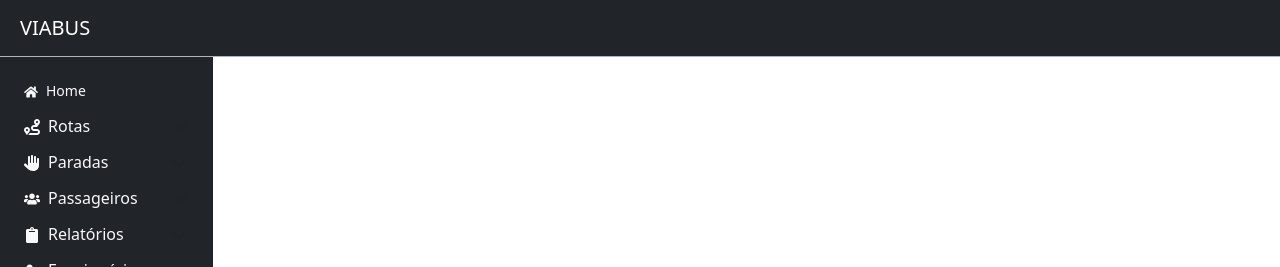
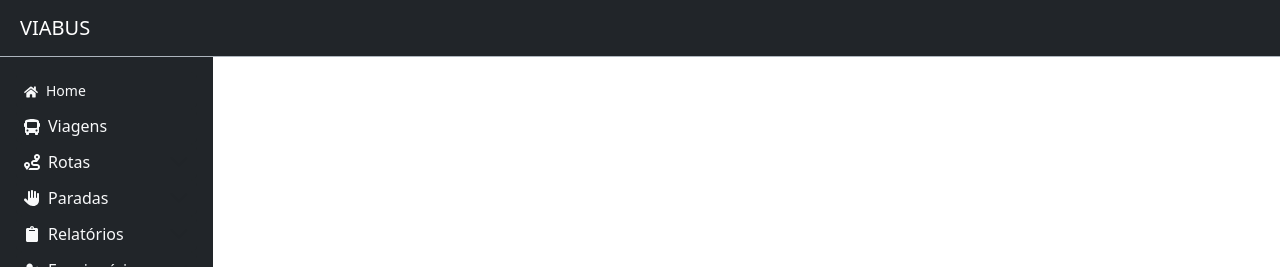
Before and after one commit to Kariellyy/viabus-front, a Next.js app: page /admin/stops/view in a window 1280 px wide. Shown: the top 267 px of the page. Built offline with nearby package versions, Linux system fonts and the light colour scheme.

Commit message:
refactor: atualizar sidebar

```diff
--- a/src/app/admin/stops/view/page.tsx
+++ b/src/app/admin/stops/view/page.tsx
@@ -1,5 +1,5 @@
 import React from 'react';
-import StopCard from '../components/StopCard'; // Importar o componente StopCard
+import StopCard from '../../../components/admin/stops/StopCard'; // Importar o componente StopCard
 
 const VisualizarParadasPage: React.FC = () => {
   // Simulação de dados de paradas
--- a/src/app/components/admin/sidebar.tsx
+++ b/src/app/components/admin/sidebar.tsx
@@ -4,16 +4,16 @@ import {
   FaHome,
   FaRoute,
   FaSignOutAlt,
-  FaUsers,
   FaClipboard,
   FaUserPlus,
   FaPlus,
-  FaList,
   FaBus,
   FaDollarSign,
   FaEye,
+  FaCircle,
+  FaClock,
 } from "react-icons/fa";
-import { FaHand } from "react-icons/fa6";
+import { FaCircleCheck, FaHand } from "react-icons/fa6";
 
 const Sidebar: React.FC = () => {
   return (
@@ -31,6 +31,63 @@ const Sidebar: React.FC = () => {
             Home
           </Link>
         </li>
+
+        {/* Accordion for Viagens */}
+        <div className="accordion-item bg-dark border-0">
+            <h2 className="accordion-header">
+              <button
+                className="accordion-button collapsed bg-dark text-light rounded-2 py-2 px-2" // Reduzido padding
+                type="button"
+                data-bs-toggle="collapse"
+                data-bs-target="#collapsePassageiros"
+                aria-expanded="false"
+                aria-controls="collapsePassageiros"
+              >
+                <FaBus className="me-2" />
+                Viagens
+              </button>
+            </h2>
+            <div
+              id="collapsePassageiros"
+              className="accordion-collapse collapse"
+              data-bs-parent="#accordionSidebar"
+            >
+              <div className="accordion-body p-0">
+                <ul className="list-unstyled small ms-3">
+                <li>
+                    {/* criar viagem */}
+                    <Link
+                      href="/admin/trips/add"
+                      className="nav-link text-light bg-dark py-1" // Reduzido padding
+                    >
+                      <FaClock className="me-2" />
+                      Agendar viagens
+                    </Link>
+                  </li>
+                  <li>
+                    <Link
+                      href="/admin/trips/active"
+                      className="nav-link text-light bg-dark py-1" // Reduzido padding
+                    >
+                      <FaCircle className="me-2" />
+                      Viagens ativas
+                    </Link>
+                  </li>
+                  <li>
+                    {/* viagens finalizadas */}
+                    <Link
+                      href="/admin/trips/finished"
+                      className="nav-link text-light bg-dark py-1" // Reduzido padding
+                    >
+                      <FaCircleCheck className="me-2" />
+                      Viagens finalizadas
+                    </Link>
+                  </li>
+                </ul>
+              </div>
+            </div>
+          </div>
+
         {/* Accordion for various sections */}
         <div className="accordion" id="accordionSidebar">
           {/* Accordion for Rotas */}
@@ -116,42 +173,6 @@ const Sidebar: React.FC = () => {
                     >
                       <FaEye className="me-2" />
                       Visualizar paradas
-                    </Link>
-                  </li>
-                </ul>
-              </div>
-            </div>
-          </div>
-
-          {/* Accordion for Passageiros */}
-          <div className="accordion-item bg-dark border-0">
-            <h2 className="accordion-header">
-              <button
-                className="accordion-button collapsed bg-dark text-light rounded-2 py-2 px-2" // Reduzido padding
-                type="button"
-                data-bs-toggle="collapse"
-                data-bs-target="#collapsePassageiros"
-                aria-expanded="false"
-                aria-controls="collapsePassageiros"
-              >
-                <FaUsers className="me-2" />
-                Passageiros
-              </button>
-            </h2>
-            <div
-              id="collapsePassageiros"
-              className="accordion-collapse collapse"
-              data-bs-parent="#accordionSidebar"
-            >
-              <div className="accordion-body p-0">
-                <ul className="list-unstyled small ms-3">
-                  <li>
-                    <Link
-                      href="/listaPassageiros"
-                      className="nav-link text-light bg-dark py-1" // Reduzido padding
-                    >
-                      <FaList className="me-2" />
-                      Lista de passageiros
                     </Link>
                   </li>
                 </ul>
```
Also changed, not shown: src/app/components/admin/stops/StopCard.tsx (renamed from src/app/admin/stops/components/StopCard.tsx).
